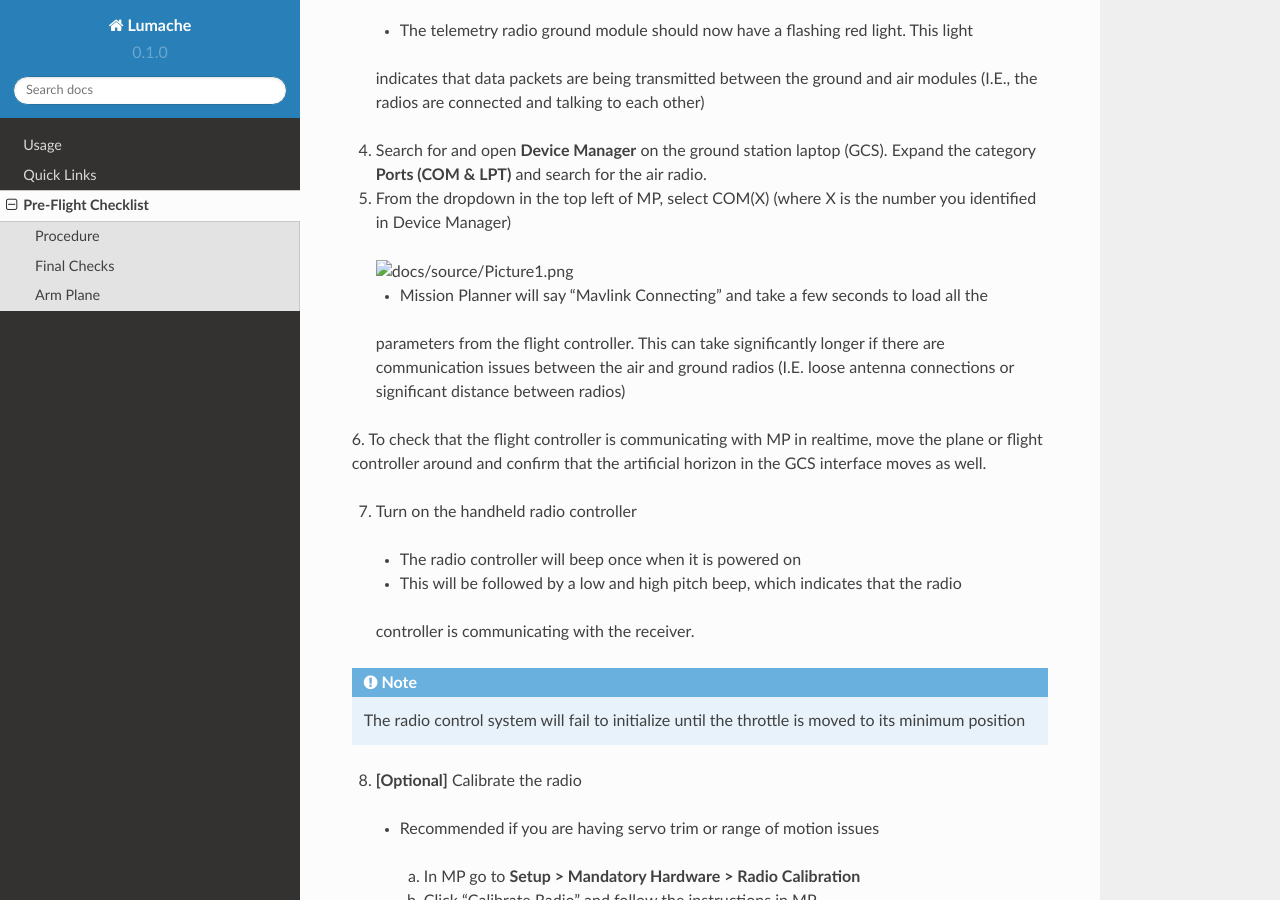
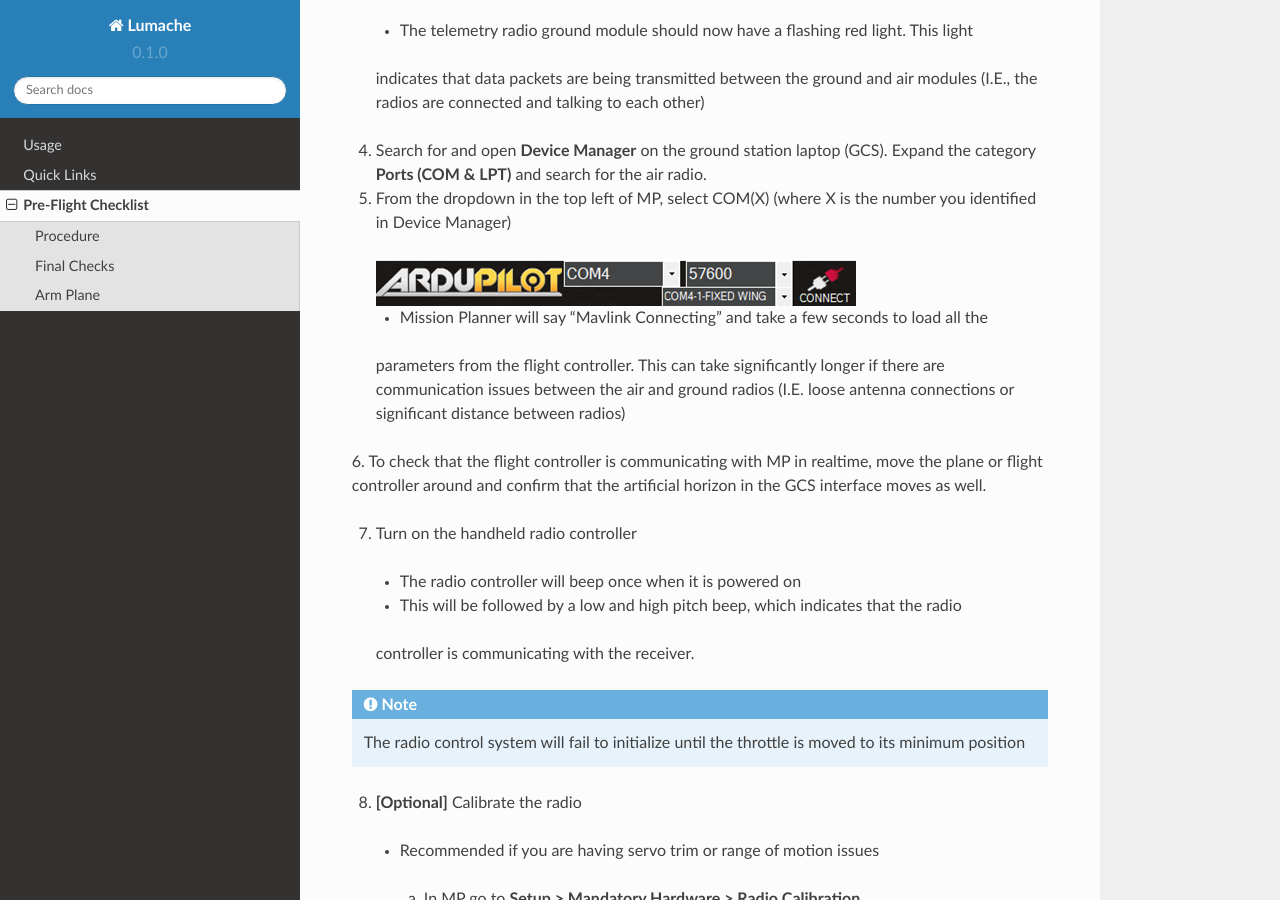
Before and after one commit to ben20vt/GrayUR-AutoPlane, a Sphinx documentation site: the page built from docs/source/flight_checklist.rst, in a window 1280 px wide and 900 px high, scrolled down 831 px. Built offline with Sphinx 7.4.7 and the Read the Docs theme 2.0.0, drawn with Linux system fonts in a browser that asks for light colours; pages that are not in the unit, such as notebooks, are missing from menus.

Commit message:
Update flight_checklist.rst

```diff
--- a/docs/source/flight_checklist.rst
+++ b/docs/source/flight_checklist.rst
@@ -36,7 +36,7 @@ Procedure
 
 5. From the dropdown in the top left of MP, select COM(X) (where X is the number you identified in Device Manager)
 
-  .. image:: docs/source/Picture1.png
+  .. image:: Picture1.png
 
   - Mission Planner will say "Mavlink Connecting" and take a few seconds to load all the
   parameters from the flight controller. This can take significantly longer if there are
```
